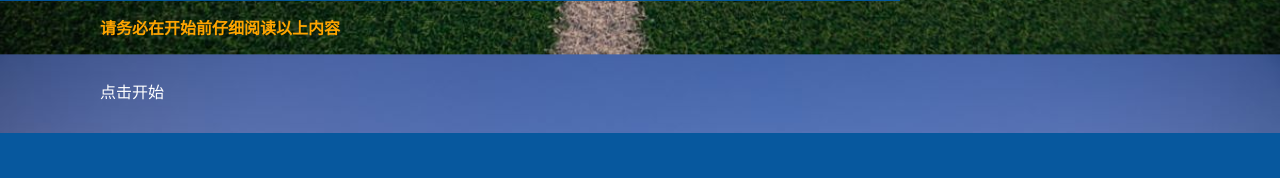
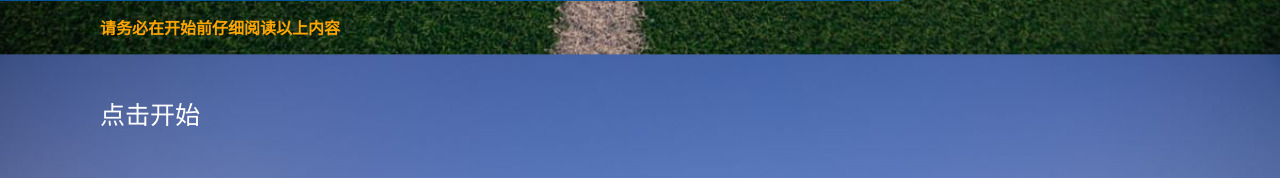
Before and after one commit to jasperinsh-afk/Babble, a Flask app: page / in a window 1280 px wide. Shown: the part 799-977 px from the top of the page. Before the commit the page ends 932 px from the top, so only its background shows below. Run offline with Flask 3, Linux system fonts and the light colour scheme.

Commit message:
Update style.css

```diff
--- a/static/css/style.css
+++ b/static/css/style.css
@@ -41,3 +41,7 @@ body{
 .main a:hover {
 	color: orange;
 }
+
+.begin{
+	font-size: 25px;
+}
```
